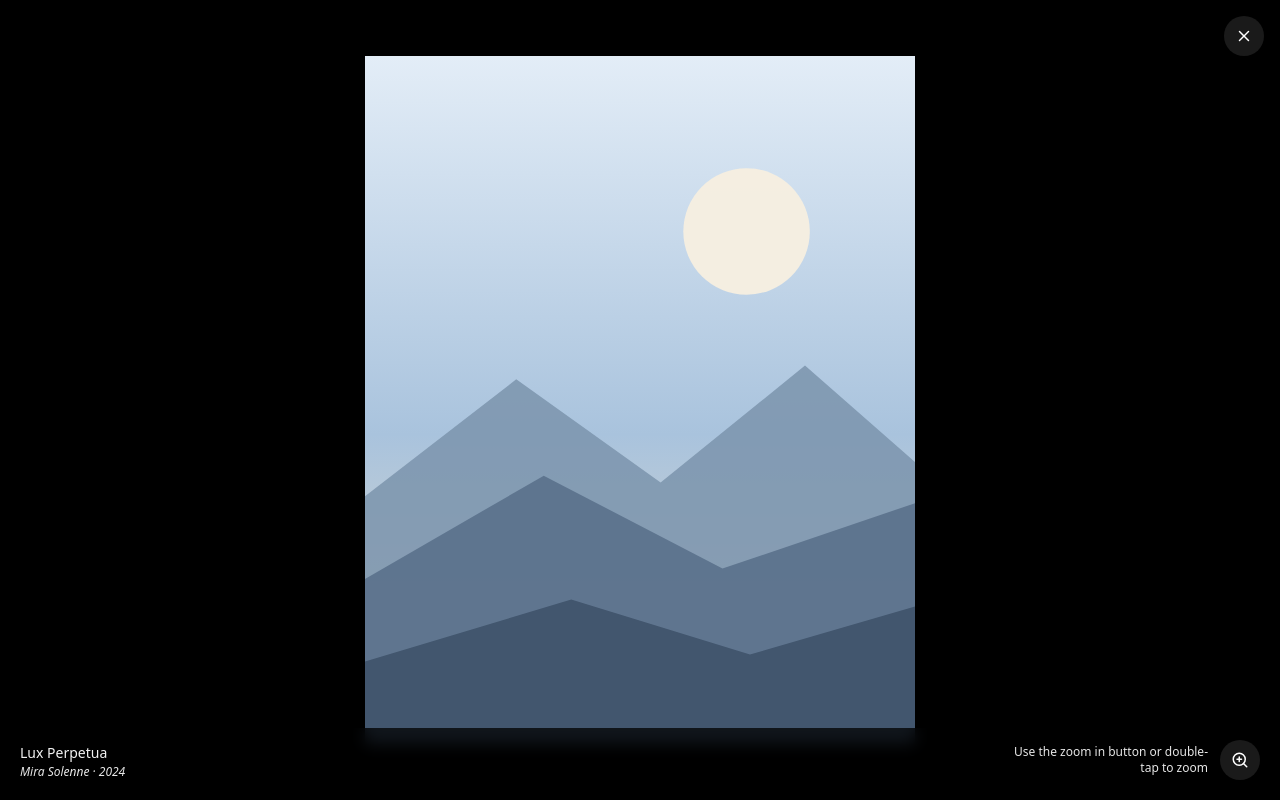
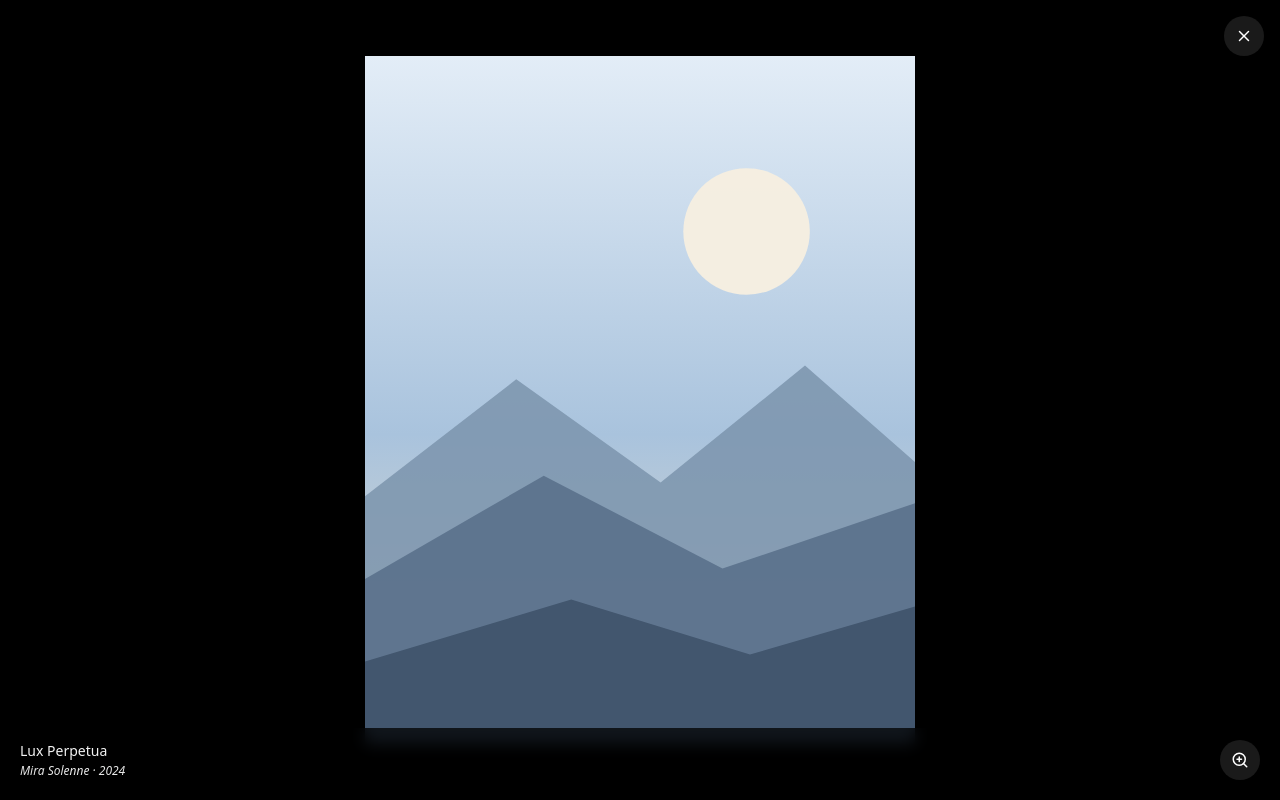
Before and after one commit to luisperezgrafico/cfs-artgallery, a Next.js app: page /list in a window 1280 px wide. Both pictures are taken after a click on the button 366 px from the left and 411 px from the top of the page. Shown: the top 800 px of the page. Built offline with nearby package versions, Linux system fonts and the light colour scheme; no server answers.

Commit message:
Simplify lightbox zoom controls

```diff
--- a/components/ui/ArtworkLightbox.tsx
+++ b/components/ui/ArtworkLightbox.tsx
@@ -194,7 +194,6 @@ const ArtworkLightbox: React.FC<{ style?: React.CSSProperties }> = ({ style }) =
       role="dialog"
       aria-modal="true"
       aria-labelledby="artwork-lightbox-title"
-      aria-describedby="artwork-lightbox-instructions"
       className="fixed inset-0 flex items-center justify-center bg-black"
       style={{ ...style, zIndex: 60, animation: 'fadeIn 0.32s ease-out' }}
     >
@@ -263,11 +262,10 @@ const ArtworkLightbox: React.FC<{ style?: React.CSSProperties }> = ({ style }) =
         />
       </div>
 
-      {/* This shared, full-width bar keeps its two visual halves from ever
-          overlapping. On narrow screens they stack instead of competing for
-          the same bottom edge. */}
+      {/* A single shared bar keeps the title and zoom control aligned without
+          allowing either to overlap the other. */}
       <div
-        className="absolute bottom-0 left-0 right-0 flex flex-col gap-2 bg-black/75 px-5 py-3 backdrop-blur-sm sm:flex-row sm:items-end sm:justify-between"
+        className="absolute bottom-0 left-0 right-0 flex items-center justify-between gap-4 bg-black/75 px-5 py-3 backdrop-blur-sm"
         style={{
           paddingBottom: 'max(1.25rem, env(safe-area-inset-bottom))',
           paddingLeft: 'max(1.25rem, env(safe-area-inset-left))',
@@ -283,10 +281,7 @@ const ArtworkLightbox: React.FC<{ style?: React.CSSProperties }> = ({ style }) =
             </p>
           )}
         </div>
-        <div className="flex shrink-0 items-center justify-end gap-3">
-          <p id="artwork-lightbox-instructions" className="max-w-52 text-right text-xs text-white/90">
-            {scale > 1 ? 'Use the zoom out button or double-tap to reset' : 'Use the zoom in button or double-tap to zoom'}
-          </p>
+        <div className="flex shrink-0 items-center justify-end">
           <button
             type="button"
             aria-label={scale > 1 ? 'Zoom out' : 'Zoom in'}
```
